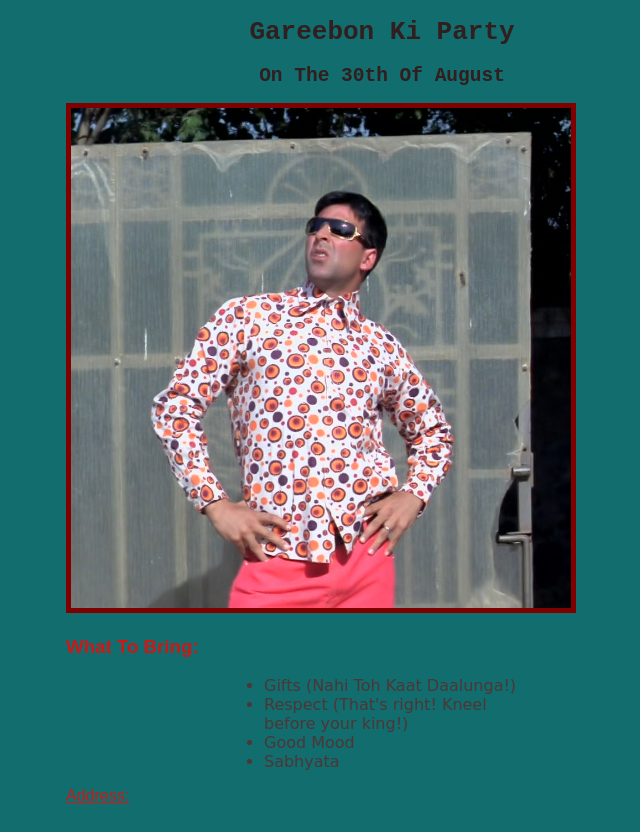
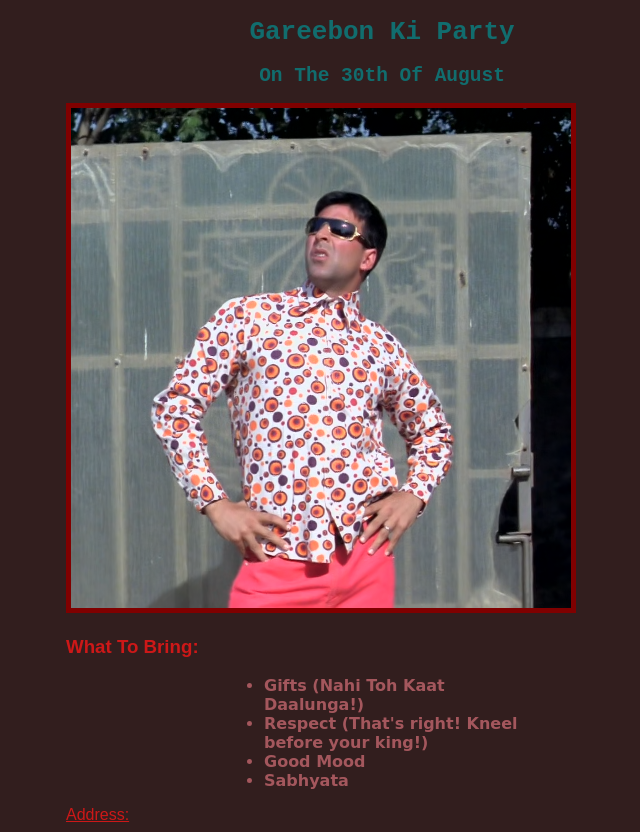
Before and after one commit to paridhi-d/memebirthdayinvite, a plain HTML site: page index.html in a window 1280 px wide. Shown: the whole page, without its empty margins (258-898 px from the left). Drawn offline with Linux system fonts and the light colour scheme.

Commit message:
Update index.html

```diff
--- a/index.html
+++ b/index.html
@@ -21,10 +21,10 @@
 </div>
 <style>
     html{
-        background-color: #116D6E;
+        background-color: #321E1E;
     }
     h1,h2{
-       color: #321E1E;
+       color:  #116D6E;
        text-align: center;
        font-family:monospace;
     }
@@ -34,8 +34,10 @@
         font-family: fantasy;
     }
     .list{
-        color: #4E3636;
+        color: #a4575d;
         font-family: cursive;
+        font-size: medium;
+        font-weight: bolder;
     }
     img{
         border: 5px solid maroon;
```
